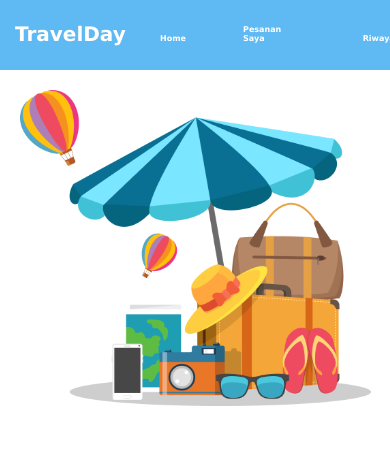
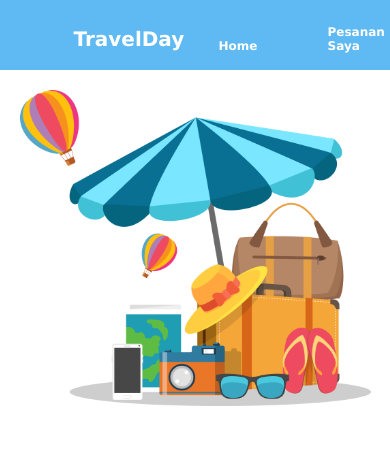
Before and after one commit to pimanhura/projek-I4, a plain HTML site: page index.html in a window 390 px wide. Shown: the top 453 px of the page. Drawn offline with nearby package versions, Linux system fonts and the light colour scheme.

Commit message:
Memperbaiki header agar responsif

```diff
--- a/responsive.css
+++ b/responsive.css
@@ -1,4 +1,24 @@
 @media screen and (max-width: 991.98px) {
+
+  /* Header   */
+  .navbar{
+    width: 90%;
+  }
+
+  .logo{
+    font-size: 20px;
+    color: white;
+    top: 0;
+  }
+
+  .navbar ul li a{
+    font-size: 12px;
+    margin-right: 15px;
+  }
+
+  .navbar {
+    justify-content: flex-start;
+  }
 
   /* Main */
   .main-wrapper {
--- a/style.css
+++ b/style.css
@@ -446,19 +446,18 @@ footer p {
 @media screen and (max-width: 670px) {
 
   .navbar{
-    width: 100%;
+    width: 80%;
   }
 
   .logo{
-    font-size: 20px;
+    font-size: 15px;
     color: white;
     top: 0;
   }
 
   .navbar ul li a{
     width: 0%;
-    font-size: 8px;
-    padding-right: 2px;
+    font-size: 6px;
   }
 
   .navbar {
```
